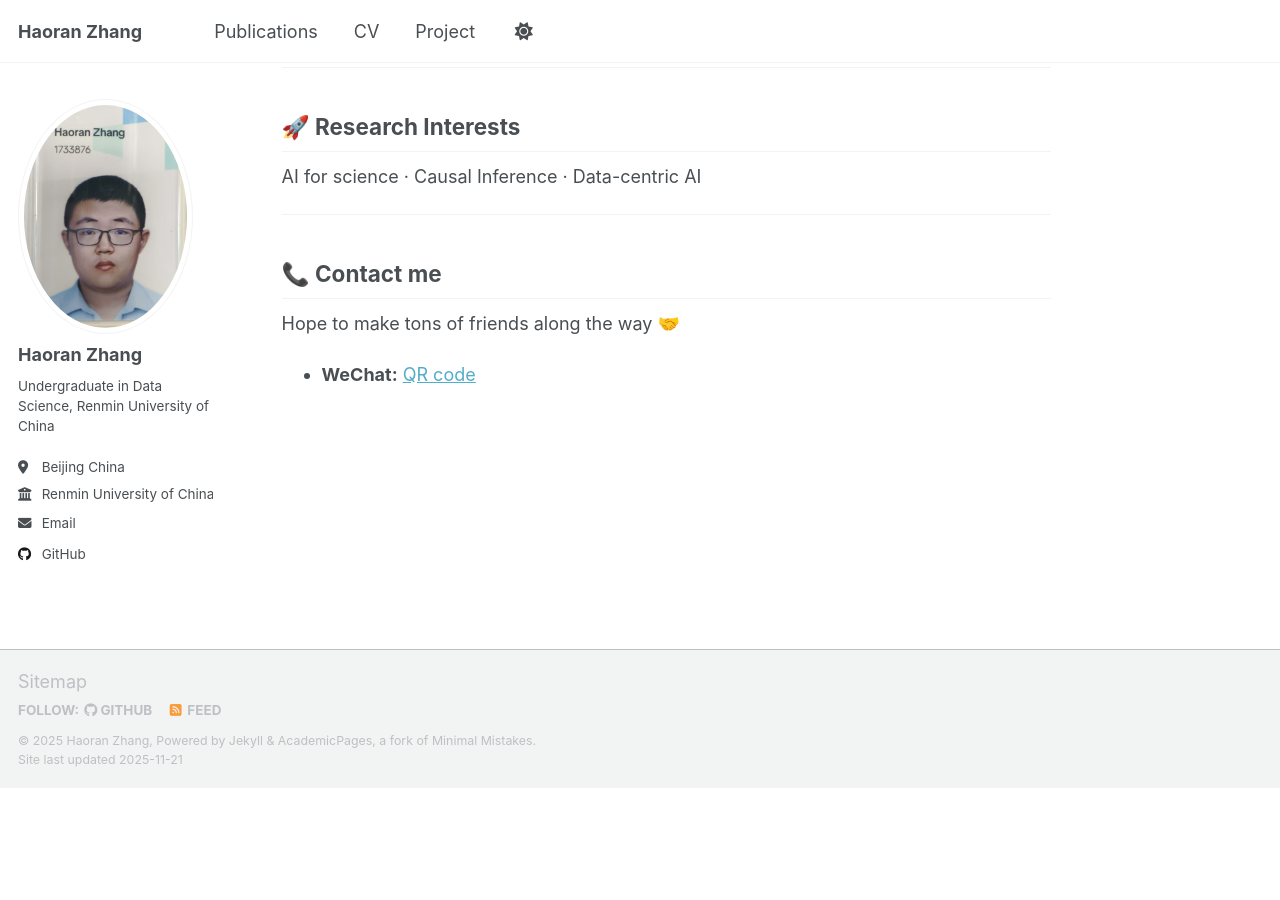
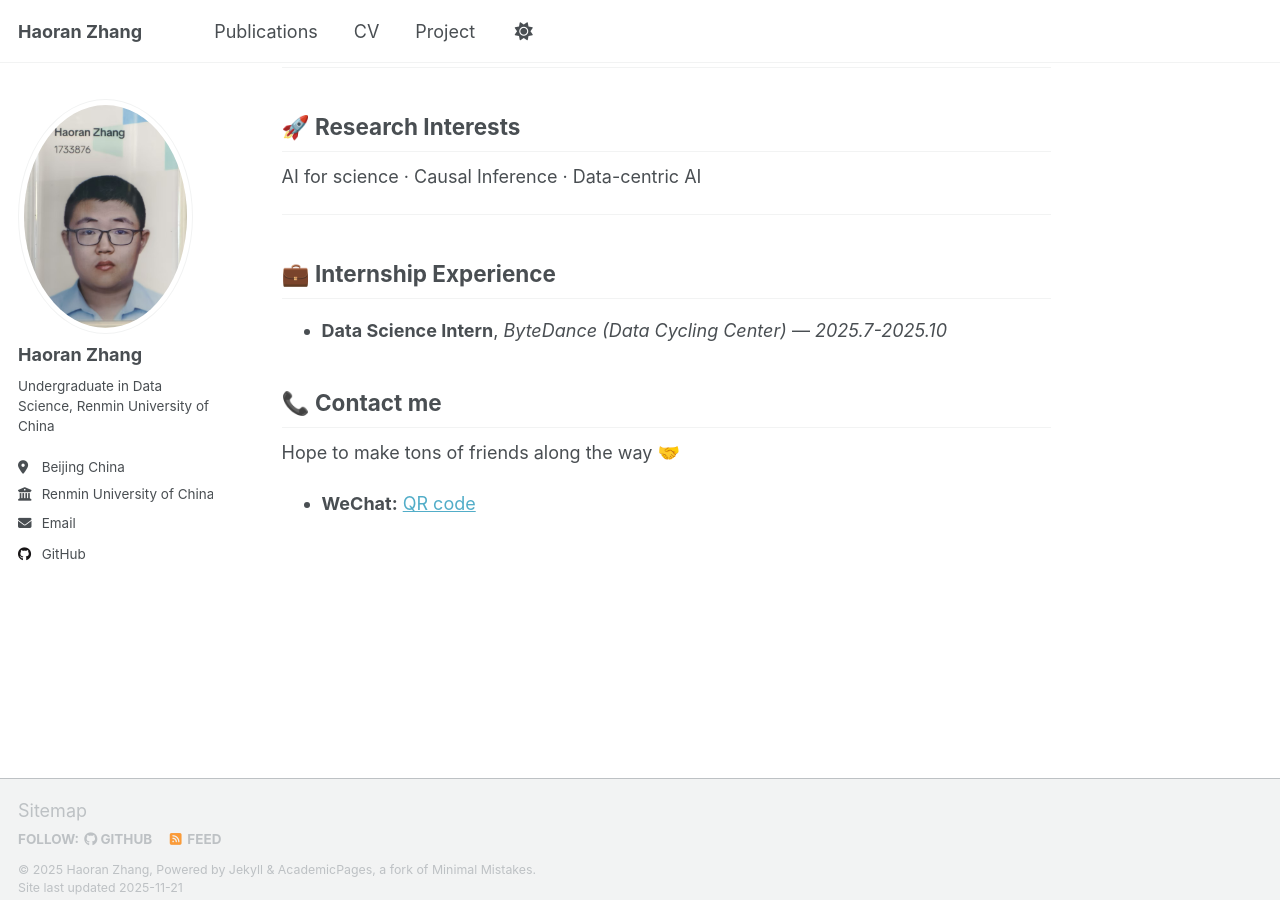
Before and after one commit to wuwufufu/wuwufufu.github.io, a Jekyll site: the page built from _pages/about.md, in a window 1280 px wide and 900 px high, scrolled down 941 px. Built offline with Jekyll 4.4.1, drawn with Linux system fonts in a browser that asks for light colours; a script that is not in the unit is left out; before the commit the page ends 1728 px from its top, so only the background shows below that.

Commit message:
Add internship experience section to about page

```diff
--- a/_pages/about.md
+++ b/_pages/about.md
@@ -37,6 +37,10 @@ AI for science · Causal Inference · Data-centric AI
 
 ---
 
+## 💼 Internship Experience
+
+- **Data Science Intern**, *ByteDance (Data Cycling Center)* — *2025.7-2025.10*
+
 ## 📞 Contact me
 
 Hope to make tons of friends along the way 🤝
```
